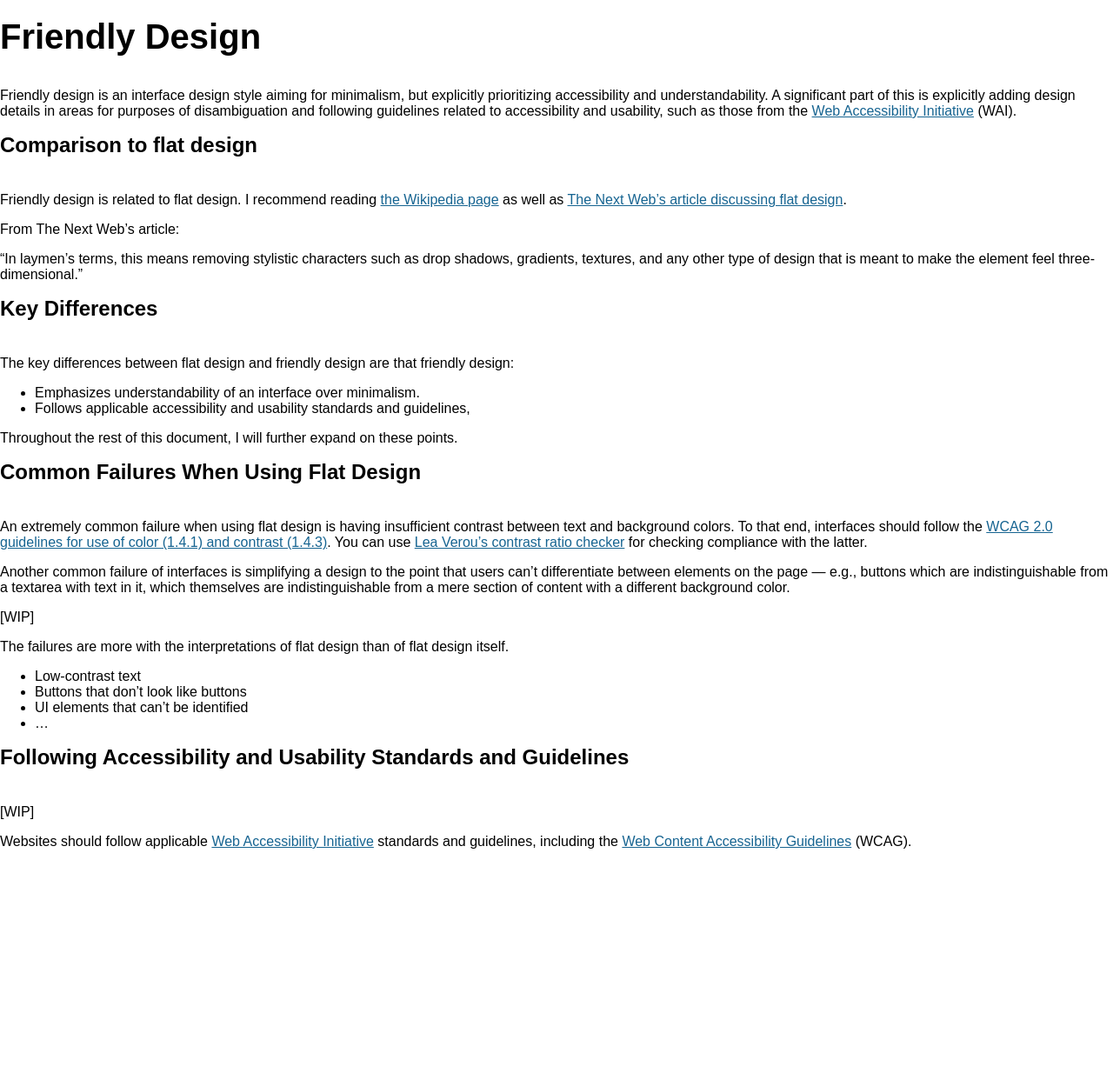
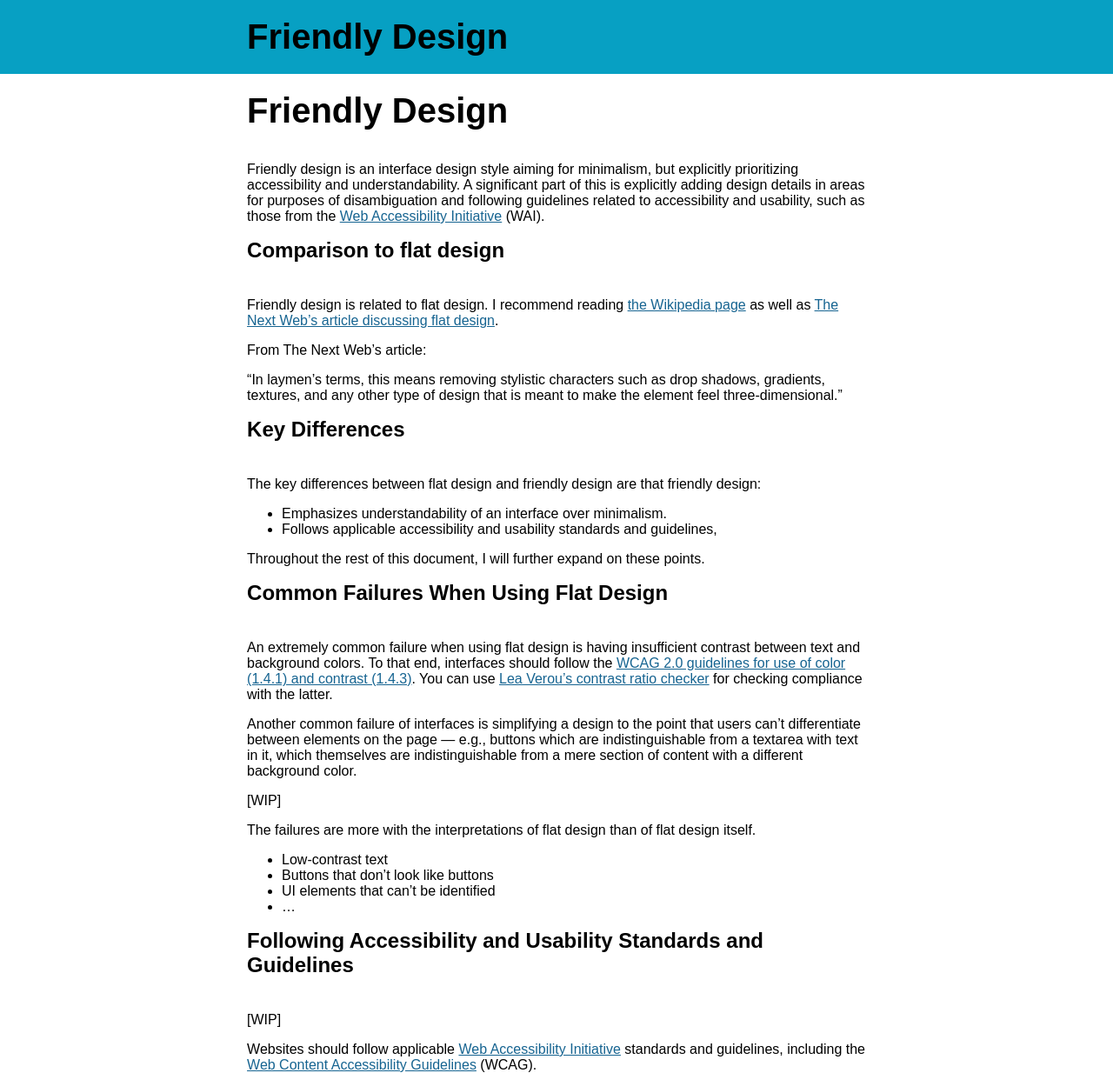
Before and after one commit to duckinator/friendly-design.github.io, a Jekyll site: the page built from index.markdown, in a window 1280 px wide. Shown: the whole page at 87% size. Built offline with Jekyll 4.4.1, drawn with Linux system fonts in a browser that asks for light colours; Markdown is read by kramdown in place of the engine named in the settings; before the commit the page ends 977 px from its top, so only the background shows below that.

Commit message:
Stylesheets!

```diff
--- a/_config.yml
+++ b/_config.yml
@@ -5,5 +5,5 @@ safe: true
 encoding: "utf-8"
 markdown_ext: "markdown,mkdown,mkdn,mkd,md"
 
-markdown: redcarpet
+markdown: kramdown
 excerpt_separator: "\n\n"
--- a/_layouts/default.html
+++ b/_layouts/default.html
@@ -8,6 +8,14 @@
   <link rel="stylesheet" href="/application.css">
 </head>
 <body>
-  {{ content | markdownify }}
+  <nav>
+    <div class="inner">
+      <h1>Friendly Design</h1>
+    </div>
+  </nav>
+
+  <main>
+    {{ content | markdownify }}
+  </main>
 </body>
 </html>
--- a/application.css
+++ b/application.css
@@ -27,6 +27,11 @@ h1, h2 { margin: 0; }
 h1 { padding: 0.5em 0; }
 h2 { padding-bottom: 1em; }
 
-main {
-  max-width: 960px;
+main, nav .inner {
+  max-width: 80ch;
+  margin: auto;
 }
+
+nav {
+  background: #07A0C3;
+}
```
